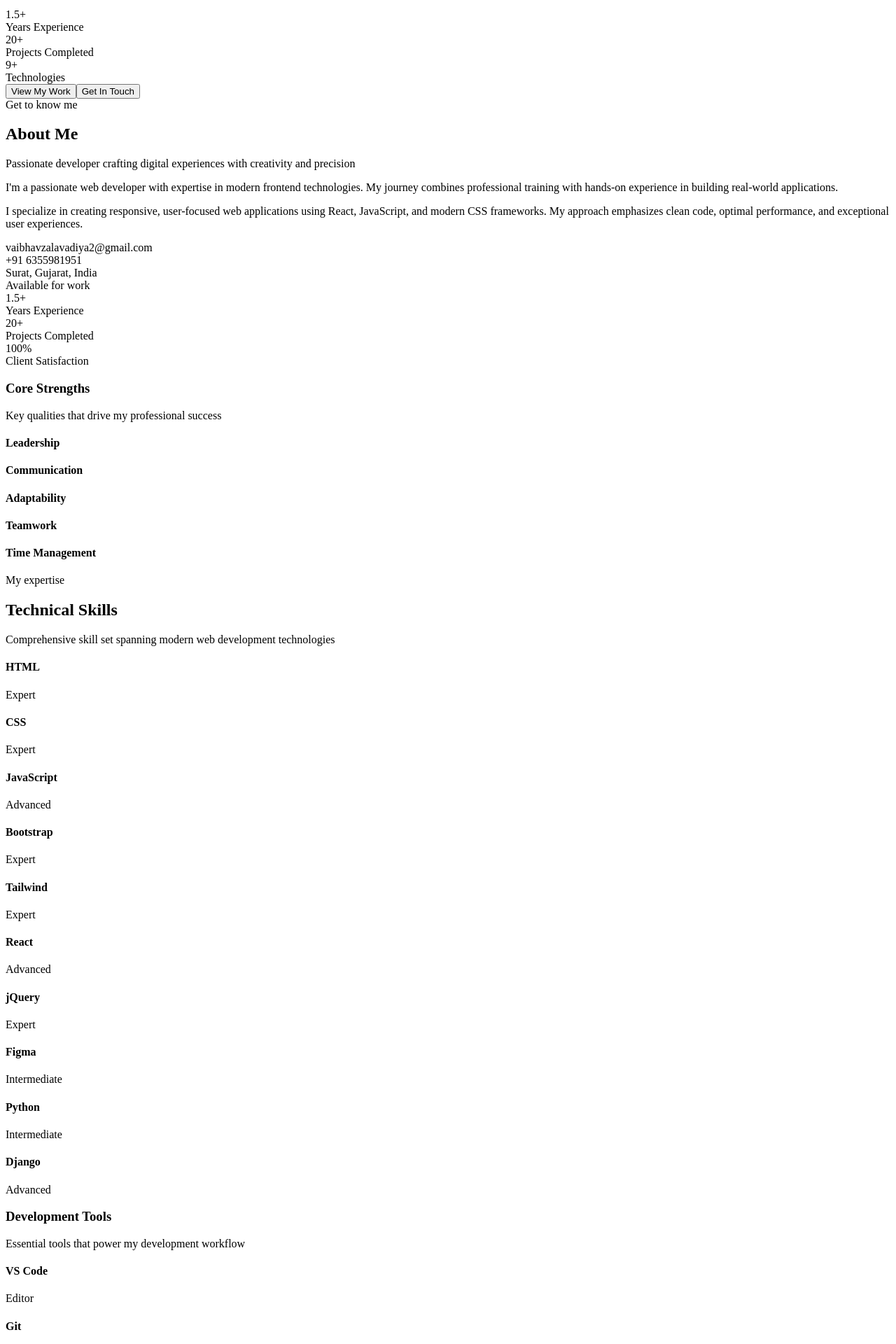
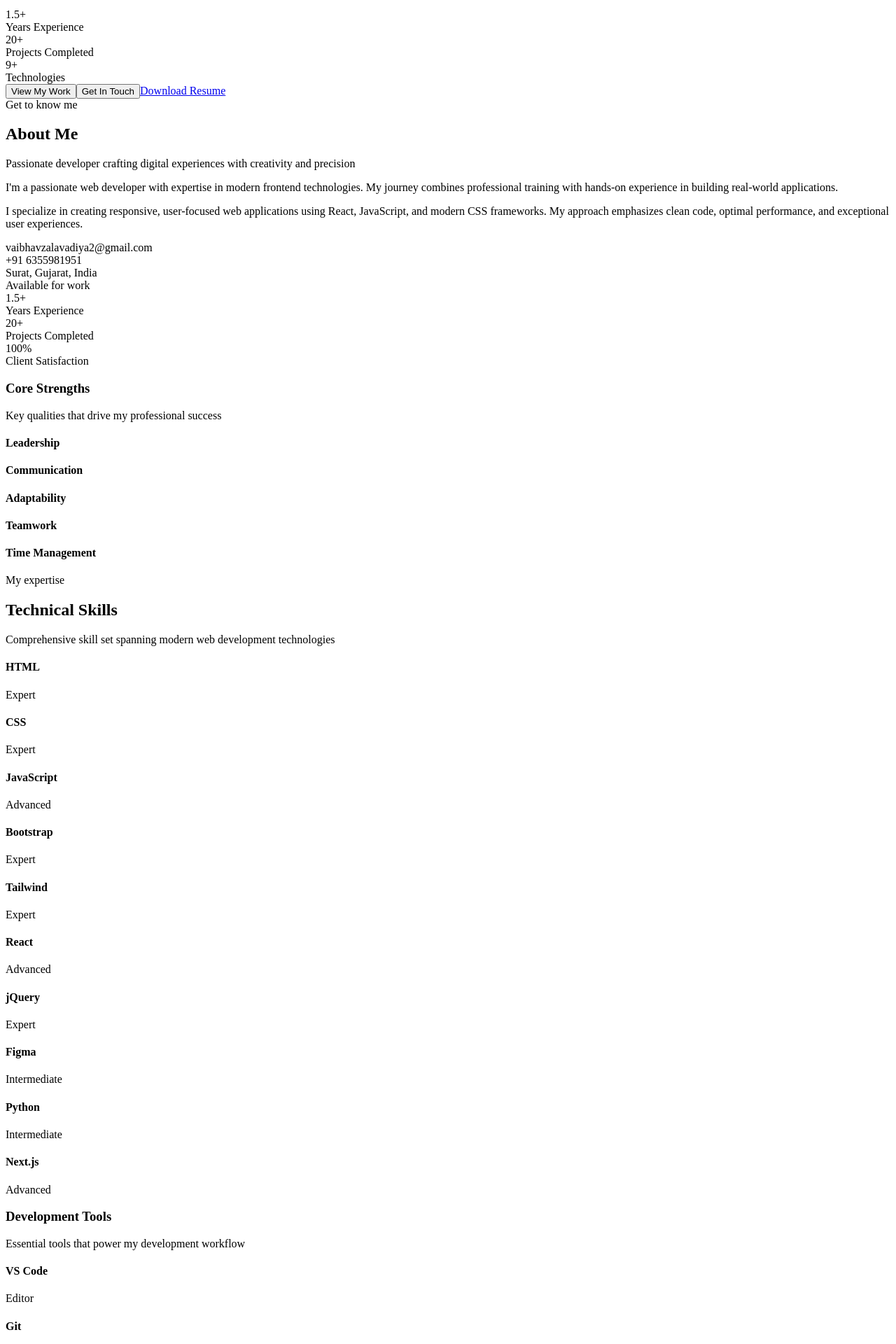
Before and after one commit to vaibhavzalavadiya/vaibhav-portfolio, a React (Vite) app: page / in a window 1280 px wide. Shown: the part 360-2280 px from the top of the page at 70% size. Built offline with nearby package versions, Linux system fonts and the light colour scheme; the HTML template or start-up script is replaced by a standard one.

Commit message:
fresh build

```diff
--- a/src/components/layout/Navigation.tsx
+++ b/src/components/layout/Navigation.tsx
@@ -102,7 +102,7 @@ export default function Navigation() {
                     activeSection === item.href.substring(1)
                       ? "text-blue-600 bg-blue-50/80 shadow-sm"
                       : "text-gray-700 hover:text-blue-600 hover:bg-blue-50/50"
-                  }`}
+                    }`}
                   initial={{ opacity: 0, y: -20 }}
                   animate={{ opacity: 1, y: 0 }}
                   transition={{ duration: 0.5, delay: 0.2 + index * 0.1 }}
@@ -218,7 +218,7 @@ export default function Navigation() {
                         activeSection === item.href.substring(1)
                           ? "text-blue-600 bg-blue-50 font-semibold shadow-sm border border-blue-100"
                           : "text-gray-700 hover:text-blue-600 hover:bg-blue-50/50"
-                      }`}
+                        }`}
                       initial={{ opacity: 0, x: -30 }}
                       animate={{ opacity: 1, x: 0 }}
                       transition={{ delay: index * 0.1 }}
@@ -229,7 +229,7 @@ export default function Navigation() {
                         activeSection === item.href.substring(1)
                           ? "bg-blue-100 text-blue-600"
                           : "bg-gray-100 text-gray-600 group-hover:bg-blue-100 group-hover:text-blue-600"
-                      }`}>
+                        }`}>
                         <i className={`${item.icon} text-sm`}></i>
                       </div>
                       <div className="flex-1">
--- a/src/components/sections/HeroSection.tsx
+++ b/src/components/sections/HeroSection.tsx
@@ -126,11 +126,22 @@ export default function HeroSection() {
 
               <button
                 onClick={() => scrollToSection("#contact")}
-                className="bg-white/10 hover:bg-white/20 backdrop-blur-sm text-white border-2 border-white/30 hover:border-white/50 md:px-8 md:py-4 py-3 px-4 rounded-lg font-semibold transition-all duration-300"
+                className="bg-white/10 hover:bg-white/20 backdrop-blur-sm text-white border-2 border-white/30 hover:border-white/50 md:px-8 md:py-4 py-3 px-4 rounded-lg font-semibold transition-all duration-300 flex justify-center items-center"
               >
                 <i className="fas fa-envelope mr-2"></i>
                 Get In Touch
               </button>
+
+              <a
+                href="/resume/VAIBHAV_ZALAVADIYA.pdf.pdf"
+                download="Vaibhav_Zalavadiya_Resume.pdf"
+                target="_blank"
+                rel="noopener noreferrer"
+                className="bg-gradient-to-r from-purple-500 to-pink-500 hover:from-purple-600 hover:to-pink-600 text-white md:px-8 md:py-4 py-3 px-4 rounded-lg font-semibold transition-all duration-300 shadow-xl hover:shadow-2xl border border-white/20 flex items-center justify-center"
+              >
+                <i className="fas fa-download mr-2"></i>
+                Download Resume
+              </a>
             </div>
           </div>
         </div>
--- a/src/data/portfolio-data.ts
+++ b/src/data/portfolio-data.ts
@@ -10,7 +10,7 @@ export const personalInfo = {
     location: "Surat, Gujarat, India"
   },
   social: {
-    linkedin: "https://www.linkedin.com/in/vaibhav-zalavadiya-0000000000/",
+    linkedin: "https://www.linkedin.com/in/zalavadiya-vaibhav-018839233/",
     github: "https://github.com/vaibhavzalavadiya",
     twitter: "https://x.com/vaibhavzalavadiya",
     instagram: "https://www.instagram.com/vaibhavzalavadiya/"
@@ -88,15 +88,15 @@ export const skills = [
     icon: "fab fa-python",
     color: "from-green-500 to-emerald-600",
     category: "Intermediate",
-    description: "Backend development with Django/Flask"
+    description: "Backend development and scripting"
   },
   {
-    name: "Django",
-    level: 75,
-    icon: "fas fa-server",
-    color: "from-green-600 to-teal-600",
+    name: "Next.js",
+    level: 80,
+    icon: "fab fa-react",
+    color: "from-gray-700 to-black",
     category: "Advanced",
-    description: "Web framework for rapid development"
+    description: "React framework for production"
   }
 ];
 
@@ -114,6 +114,28 @@ export const tools = [
 export const projects = [
   {
     id: 1,
+    title: "Invoiceza",
+    description: "A modern and efficient invoice management system build with Next.js. Features intuitive invoice creation, clean design, and easy tracking for small businesses and freelancers.",
+    technologies: ["Next.js", "Tailwind CSS"],
+    icon: "fas fa-file-invoice-dollar",
+    color: "from-blue-500 to-cyan-600",
+    liveDemo: "https://invoiceza.com/",
+    github: "#",
+    image: "https://images.unsplash.com/photo-1454165804606-c3d57bc86b40?w=500&h=300&fit=crop&q=80"
+  },
+  {
+    id: 2,
+    title: "SpinPickOnline",
+    description: "An engaging online lucky draw and spinning wheel gamification platform. Built with modern web technologies, offering interactive animations and seamless user experience.",
+    technologies: ["Next.js", "Animation"],
+    icon: "fas fa-dharmachakra",
+    color: "from-purple-500 to-pink-600",
+    liveDemo: "https://spinpickonline.com/",
+    github: "#",
+    image: "/images/spin_pick_online.png"
+  },
+  {
+    id: 3,
     title: "Trading Backtest Platform",
     description: "A full-stack Trading Strategy Platform built with Django (backend) and React + Tailwind (frontend). It enables multi-market strategy backtesting, timeframe selection, dynamic charting, and trade insights with a sleek, responsive UI.",
     technologies: ["React", "Django", "AI"],
@@ -124,7 +146,7 @@ export const projects = [
     image: "/images/trading-backtest.png"
   },
   {
-    id: 2,
+    id: 4,
     title: "AI Background Remover",
     description: "A fast and user-friendly AI background remover web app built using Flask and React. Instantly upload an image, remove the background with one click, and download a clean cutout—ideal for product photos, designers, and online sellers.",
     technologies: ["Flask", "React", "AI"],
@@ -135,7 +157,7 @@ export const projects = [
     image: "https://images.unsplash.com/photo-1633409361618-c73427e4e206?w=500&h=300&fit=crop&crop=entropy&auto=format&q=80"
   },
   {
-    id: 3,
+    id: 5,
     title: "Jewelry Store – Online Shop",
     description: "A fully responsive online jewelry store built without frameworks using pure HTML, CSS, JavaScript, and jQuery. Features include interactive product galleries, smooth animations, and a clean, elegant user interface for browsing and shopping.",
     technologies: ["HTML", "CSS", "JavaScript"],
@@ -146,7 +168,7 @@ export const projects = [
     image: "https://images.unsplash.com/photo-1515562141207-7a88fb7ce338?w=500&h=300&fit=crop&crop=entropy&auto=format&q=80"
   },
   {
-    id: 4,
+    id: 6,
     title: "Freshora Market – Vegetable Store",
     description: "A fresh and modern vegetable store website built with HTML, CSS, JavaScript, jQuery, and Tailwind CSS. Features an intuitive shopping interface, product galleries, and responsive design for seamless browsing of fresh produce and organic vegetables.",
     technologies: ["HTML", "CSS", "JavaScript", "Tailwind"],
@@ -157,7 +179,7 @@ export const projects = [
     image: "https://images.unsplash.com/photo-1542838132-92c53300491e?w=500&h=300&fit=crop&crop=entropy&auto=format&q=80"
   },
   {
-    id: 5,
+    id: 7,
     title: "Edusity – College & University",
     description: "A sleek and responsive university website built using React. Edusity showcases courses, faculty, events, and admissions info—perfect for modern educational institutions looking to build a strong online presence.",
     technologies: ["React", "Education"],
@@ -168,7 +190,7 @@ export const projects = [
     image: "https://images.unsplash.com/photo-1523240795612-9a054b0db644?w=500&h=300&fit=crop&crop=entropy&auto=format&q=80"
   },
   {
-    id: 6,
+    id: 8,
     title: "Yoga Fitness – Wellness Studio",
     description: "A serene and modern yoga fitness website built with HTML, CSS, JavaScript, and Tailwind CSS. Features class schedules, instructor profiles, wellness programs, and a peaceful design that promotes mindfulness and healthy living for yoga enthusiasts.",
     technologies: ["HTML", "CSS", "JavaScript", "Tailwind"],
@@ -179,7 +201,7 @@ export const projects = [
     image: "https://images.unsplash.com/photo-1544367567-0f2fcb009e0b?w=500&h=300&fit=crop&crop=entropy&auto=format&q=80"
   },
   {
-    id: 7,
+    id: 9,
     title: "CSS2RTL – RTL CSS Converter Tool",
     description: "A smart and developer-friendly RTL CSS converter built with React. CSS2RTL lets users quickly transform LTR styles into clean, direction-aware RTL code—ideal for multilingual web projects and internationalization workflows.",
     technologies: ["React", "Tool", "CSS", "RTL"],
@@ -190,7 +212,7 @@ export const projects = [
     image: "https://images.unsplash.com/photo-1461749280684-dccba630e2f6?w=500&h=300&fit=crop&crop=entropy&auto=format&q=80"
   },
   {
-    id: 8,
+    id: 10,
     title: "Boss Coolant – Brand Website",
     description: "A modern and responsive business website built with React to showcase Boss Coolant's products and industrial solutions. Designed for brand impact, the site features a sleek UI, smooth navigation, and mobile-friendly design to ensure a strong digital presence.",
     technologies: ["React", "Tailwind CSS", "Brand Website"],
```
Also changed, not shown: public/images/spin_pick_online.png (added), 1 other file (tests, documents, lock files or other folders).
